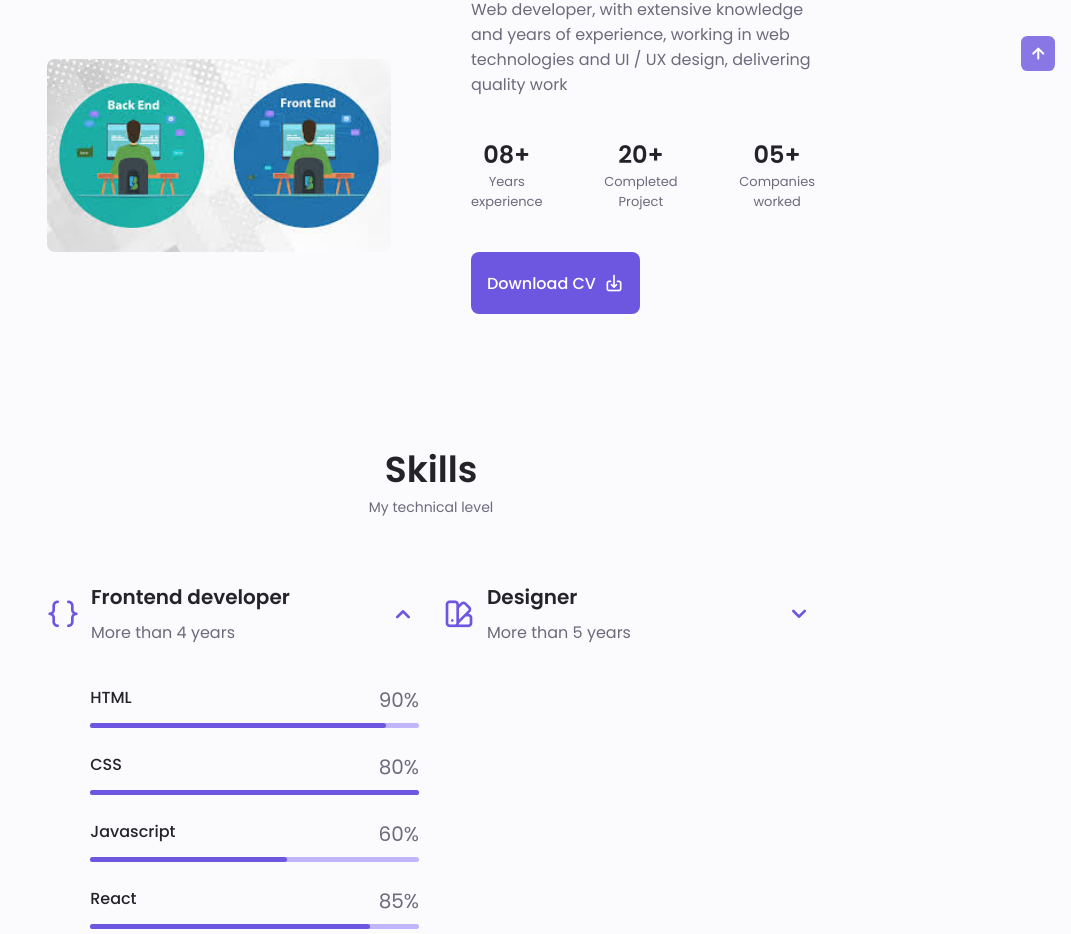
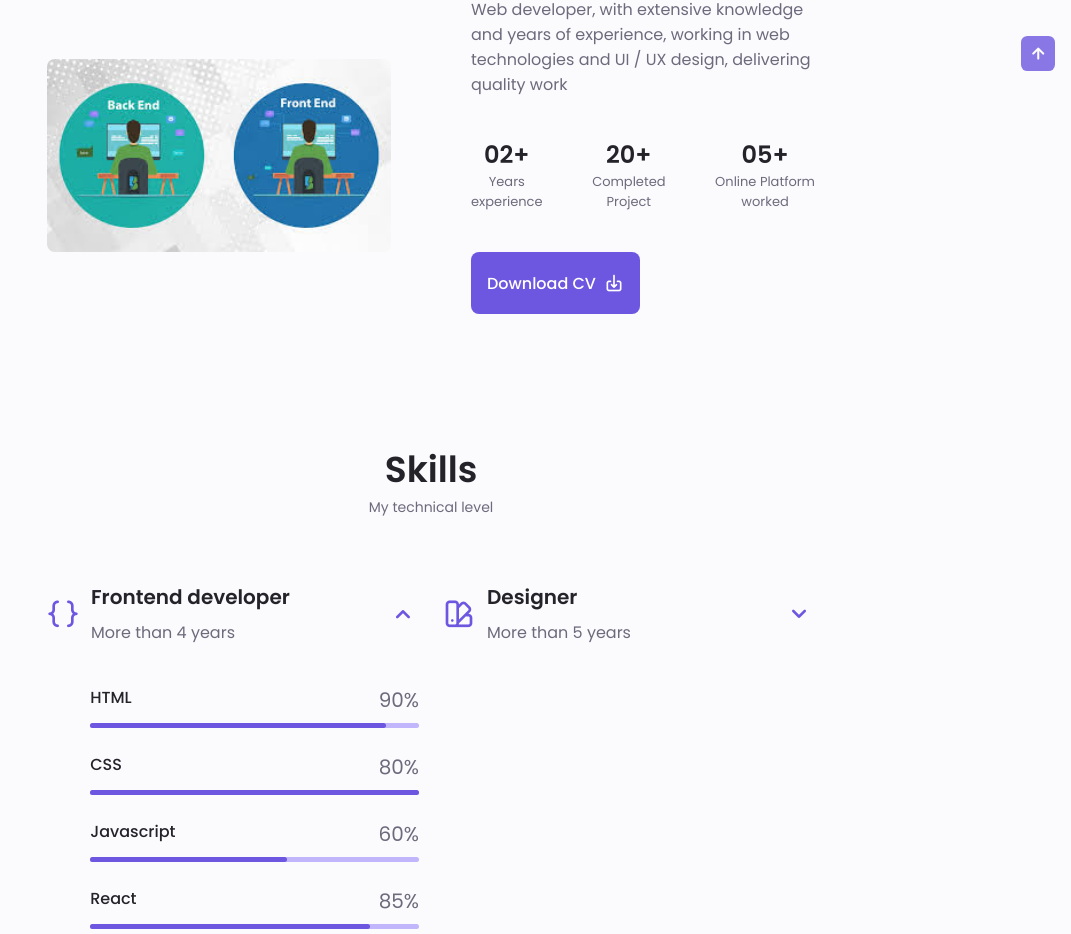
Before and after one commit to rahuldubey99/Portfolio, a plain HTML site: page index.html in a window 1280 px wide. Shown: the part 889-1823 px from the top of the page, without its empty margins (209-1280 px from the left). Drawn offline with nearby package versions, Linux system fonts and the light colour scheme.

Commit message:
services

```diff
--- a/index.html
+++ b/index.html
@@ -153,7 +153,7 @@
                     </p>
                     <div class="about__info">
                         <div>
-                            <span class="about__info-title">08+</span>
+                            <span class="about__info-title">02+</span>
                             <span class="about__info-name">Years <br> experience</span>
                         </div>
                         <div>
@@ -162,11 +162,11 @@
                         </div>
                         <div>
                             <span class="about__info-title">05+</span>
-                            <span class="about__info-name">Companies<br>worked</span>
+                            <span class="about__info-name">Online Platform<br>worked</span>
                         </div>
                     </div>
                     <div class="about__buttons">
-                        <a download href="#" class="button button--flex">
+                        <a download href="./assets/pdf/Rahul-dubey-cv.pdf" class="button button--flex">
                             Download CV<i class="uil-download-alt button__icon"></i>
                         </a>
                     </div>
```
Also changed, not shown: 2 other files.
